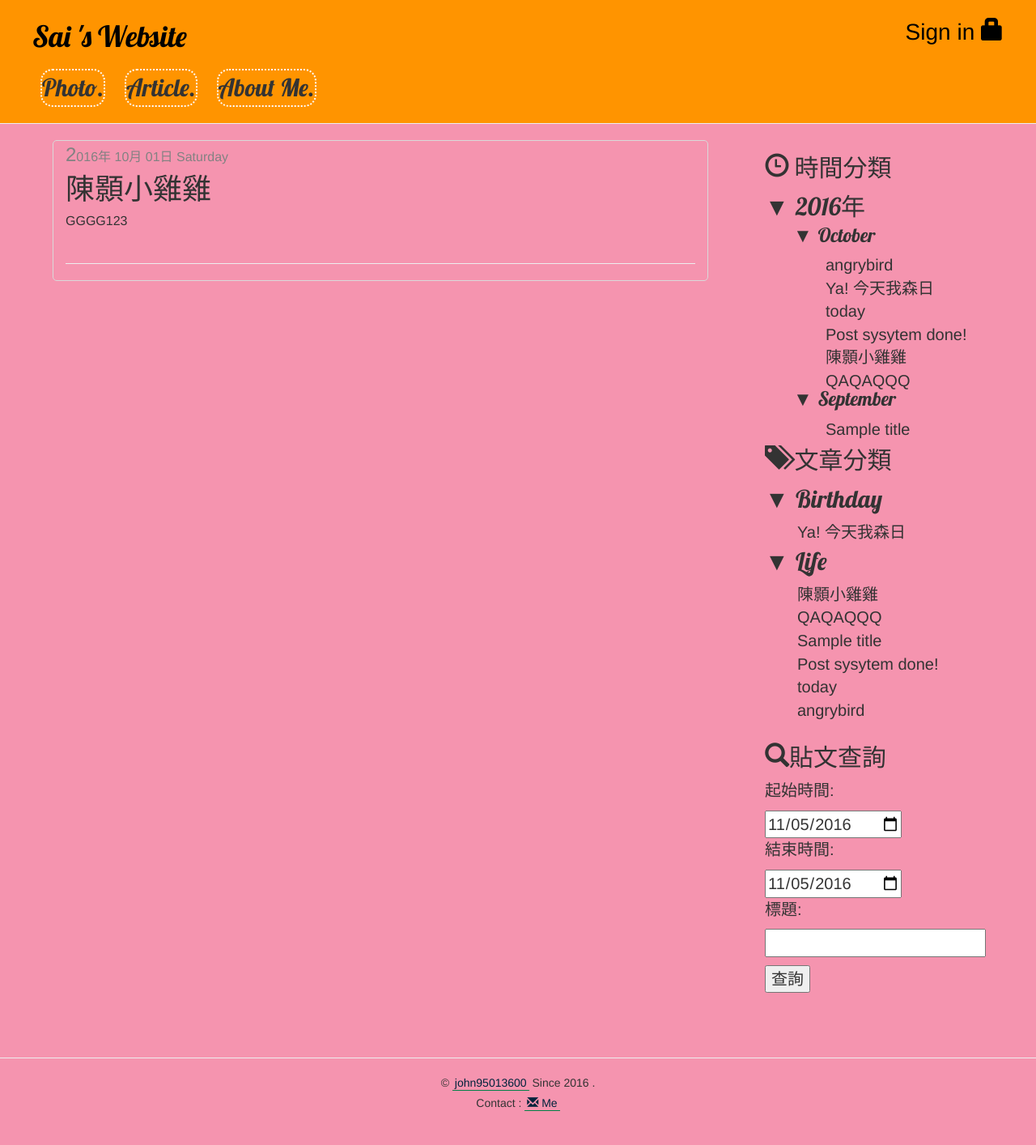
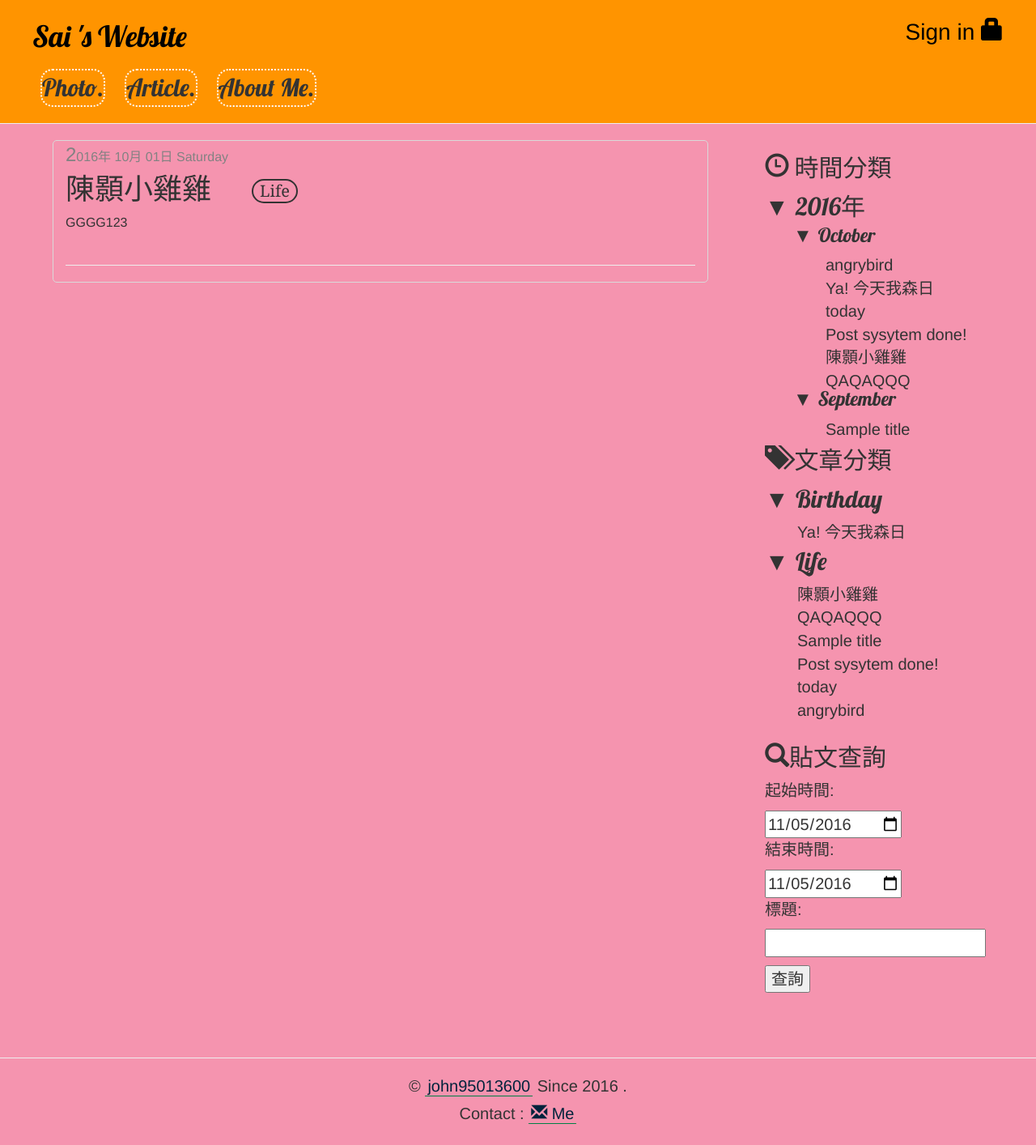
Before and after one commit to john95013600/my-first-blog, a Django app: page /post/1/ in a window 1280 px wide. Shown: the whole page at 81% size. Before the commit the page ends 1372 px from the top, so only its background shows below. Run offline with Django 3.2, Linux system fonts and the light colour scheme; data comes from the database, SQL or seed files in the repository; both versions use the stored data as it was after the commit; data that the repository does not hold is empty; parts of the project's set-up code (start-up, migrations or seed data) failed here and were passed over; some libraries are stand-ins or nearby versions.

Commit message:
article tag add

```diff
--- a/blog/static/css/blog.css
+++ b/blog/static/css/blog.css
@@ -93,8 +93,9 @@ h1, h2, h3, h4 {
     margin:  20px 0px 20px 20px;
 }
 #footer {
-    padding: 30px 0px 30px 0px;
+    padding: 30px 0px 15px 0px;
     text-align: center;
+    font-size: 20px;
 }
 
 #footer a {
@@ -161,7 +162,26 @@ input.gsc-search-button-v2{
     padding: 3px!important;
     margin-bottom: 2px!important;
 }
-
+.bl {
+    padding: 5px;
+    border-left: 5px rgb(92, 108, 226) solid;
+}
+.div > img {
+    width: 80%;
+}
+.div {
+    text-align: center;
+}
+.tag {
+    padding: 2px 8px;
+    border-radius: 15px;
+    border: 2px solid;
+    display: inline-block;
+    font-size: 20px;
+    position: relative;
+    bottom: 3px;
+    left: 50px;
+}
 @media only screen and (max-width: 768px) {
     .col-md-4 {
         display: none;
--- a/blog/templates/blog/post_detail.html
+++ b/blog/templates/blog/post_detail.html
@@ -22,7 +22,7 @@
         	</div>
         {% endif %}
 
-        <h1>{{ post.title }}</h1>
+        <h1>{{ post.title }}<div class="tag">{{ post.post_type }}</div></h1>
         {% autoescape off %}
         <div>{{ post.text|linebreaks }}</div>
        {% endautoescape %}
--- a/blog/templates/blog/post_list.html
+++ b/blog/templates/blog/post_list.html
@@ -6,7 +6,7 @@
             <div class="date">
                 <p>{{ post.published_date|date:"Y年 m月 d日 l" }}</p>
             </div>
-            <h1><a href="{% url 'post_detail' pk=post.pk %}">{{ post.title }}</a></h1>
+            <h1><a href="{% url 'post_detail' pk=post.pk %}">{{ post.title }}</a><div class="tag">{{ post.post_type }}</div></h1>
             <hr>
             {% autoescape off %}
             <div class="div1"><div class="div2">{{ post.text|linebreaksbr|truncatechars_html:30 }} <a href="{% url 'post_detail' pk=post.pk %}" style="display:inline-block;margin:0px 0px 0px 5px">(繼續閱讀)</a></div></div>
--- a/blog/urls.py
+++ b/blog/urls.py
@@ -26,3 +26,4 @@ urlpatterns = [
 # photo : gllaery format to display my own picture
 # about me : introduce my personal experience and so on
 # article  need to display article type~~ ex: life  travel ...
+# 將文章可能會用到的css e.g.: quote( ::before ::after)...
--- a/blog/views.py
+++ b/blog/views.py
@@ -70,7 +70,7 @@ def post_edit(request, pk):
         if form.is_valid():
             post = form.save(commit=False)
             post.author = request.user
-            post.published_date = timezone.now()
+            # post.published_date = timezone.now()
             # published_date 不應該改
             post.save()
             return redirect('post_detail', pk=post.pk)
@@ -133,7 +133,3 @@ def comment_remove(request, pk):
 
 def google_search(request):
     return render(request, 'blog/google89ddee9020d2d516.html')
-
-# 新增分類查詢的view
-# 將文章可能會用到的css e.g.:img(置中 寬高 border?) 、 borderleft( |asb |acsd  border?) 、quote( ::before ::after)...
-# fb api更多引用(按讚、分享、管理留言)
```
Also changed, not shown: db.sqlite3.
